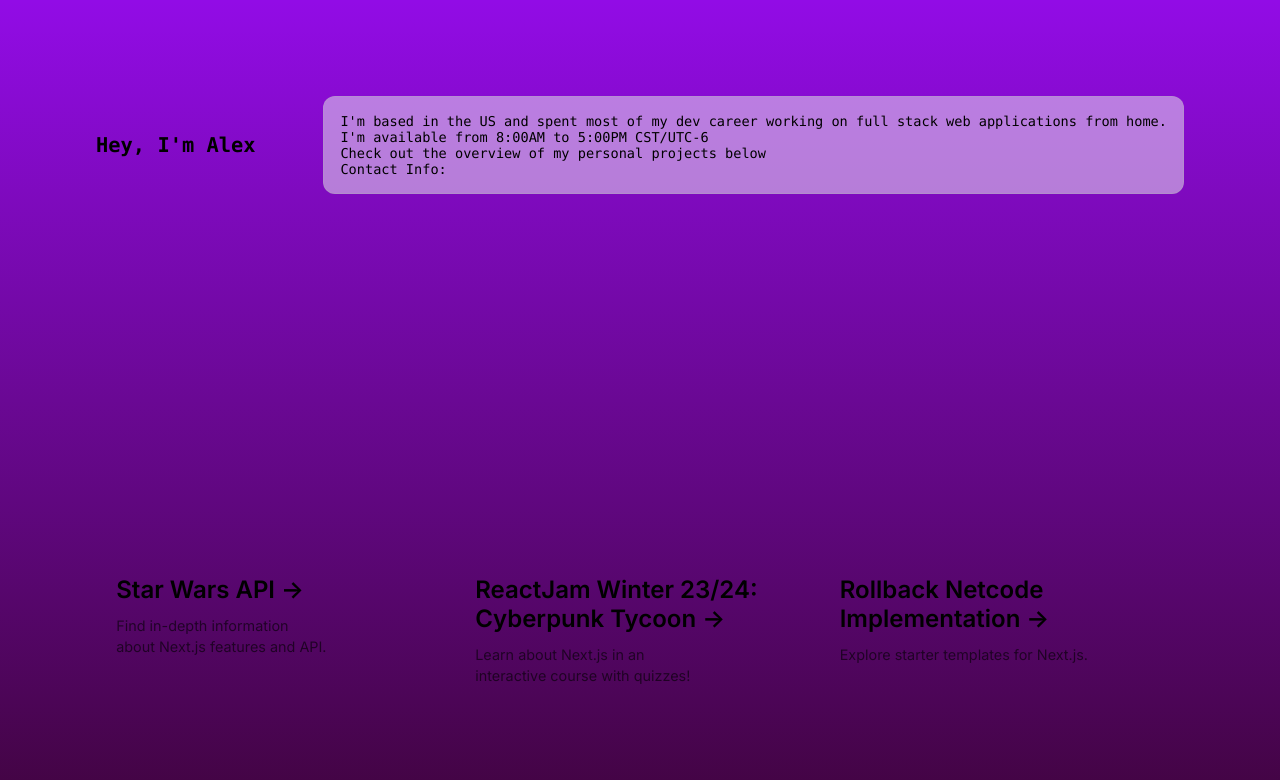
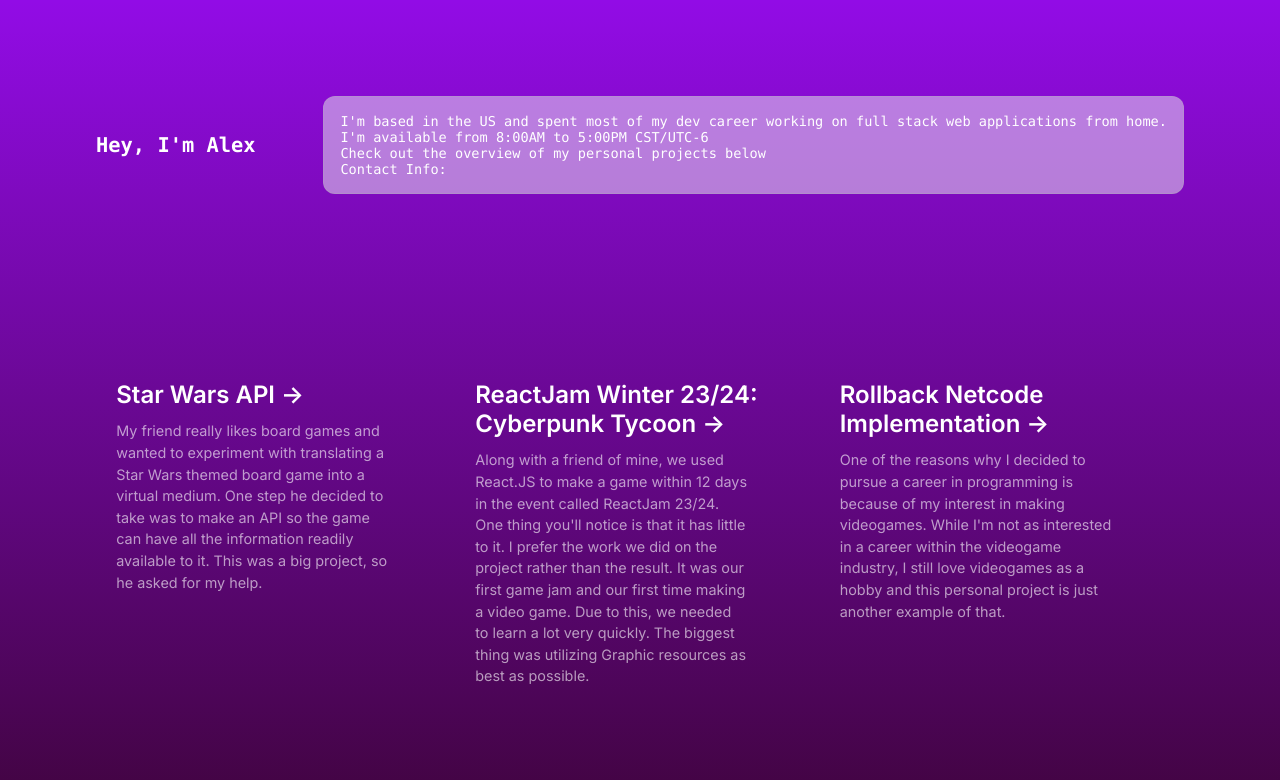
Before and after one commit to alexrojas431/alexrojas431.github.io, a Next.js app in the folder website/: page / in a window 1280 px wide. Shown: the top 780 px of the page. Built offline with nearby package versions, Linux system fonts and the light colour scheme.

Commit message:
- Added descriptions to remaining projects

```diff
--- a/website/src/app/_globals.scss
+++ b/website/src/app/_globals.scss
@@ -6,6 +6,7 @@
 $foreground-rgb: rgb(0, 0, 0);
 $background-start-rgb: rgb(146, 12, 230);
 $background-end-rgb: rgb(66, 4, 66);
+$text-rgb: rgb(255, 255, 255);
 $primary-glow: conic-gradient(
     from 180deg at 50% 50%,
     #16abff33 0deg,
--- a/website/src/app/page.module.scss
+++ b/website/src/app/page.module.scss
@@ -1,6 +1,5 @@
 @import 'globals.scss';
 
-$font-family_1: $font-mono;
 $background-color_1: rgba($callout-rgb, 0.5);
 
 .main {
@@ -19,7 +18,7 @@
 	max-width: $max-width;
 	width: 100%;
 	z-index: 2;
-	font-family: $font-family_1;
+	font-family: $font-mono;
 	article {
 		display: flex;
 		justify-content: center;
--- a/website/src/app/page.tsx
+++ b/website/src/app/page.tsx
@@ -21,19 +21,39 @@
           <h2>
             Star Wars API <span>-&gt;</span>
           </h2>
-          <p>Find in-depth information about Next.js features and API.</p>
+          <p>
+            My friend really likes board games and wanted to experiment with
+            translating a Star Wars themed board game into a virtual medium. One
+            step he decided to take was to make an API so the game can have all
+            the information readily available to it. This was a big project, so
+            he asked for my help.
+          </p>
         </article>
         <article className={styles.card}>
           <h2>
             ReactJam Winter 23/24: Cyberpunk Tycoon <span>-&gt;</span>
           </h2>
-          <p>Learn about Next.js in an interactive course with&nbsp;quizzes!</p>
+          <p>
+            Along with a friend of mine, we used React.JS to make a game within
+            12 days in the event called ReactJam 23/24. One thing you'll notice
+            is that it has little to it. I prefer the work we did on the project
+            rather than the result. It was our first game jam and our first time
+            making a video game. Due to this, we needed to learn a lot very
+            quickly. The biggest thing was utilizing Graphic resources as best
+            as possible.
+          </p>
         </article>
         <article className={styles.card}>
           <h2>
             Rollback Netcode Implementation <span>-&gt;</span>
           </h2>
-          <p>Explore starter templates for Next.js.</p>
+          <p>
+            One of the reasons why I decided to pursue a career in programming
+            is because of my interest in making videogames. While I'm not as
+            interested in a career within the videogame industry, I still love
+            videogames as a hobby and this personal project is just another
+            example of that.
+          </p>
         </article>
       </div>
     </main>
--- a/website/src/app/root.scss
+++ b/website/src/app/root.scss
@@ -14,7 +14,7 @@
 body {
   max-width: 100vw;
   overflow-x: hidden;
-  color: $foreground-rgb;
+  color: $text-rgb;
   background: linear-gradient(
       to bottom,
       transparent,
```
